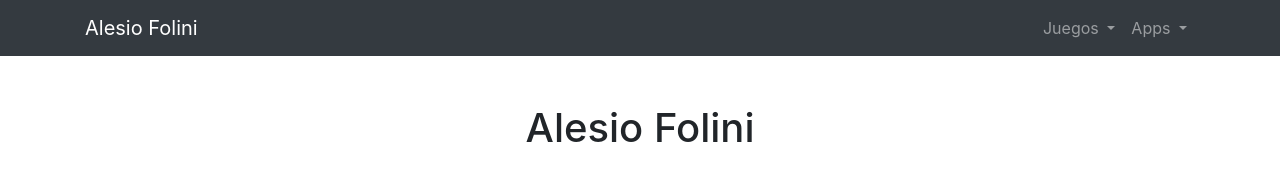
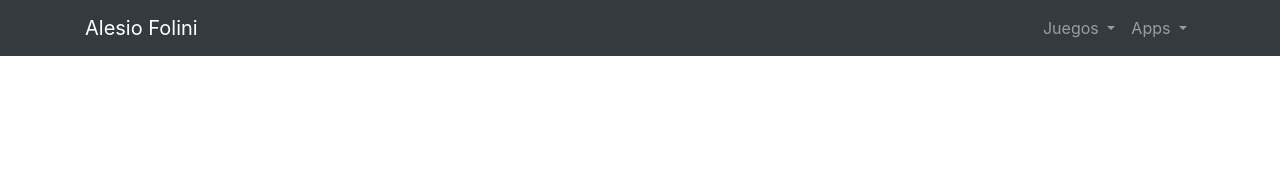
Before and after one commit to alesiofolini/alesiofolini.github.io, a website: page index.html in a window 1280 px wide. Drawn offline with Linux system fonts and the light colour scheme.

Commit message:
Update index.html

```diff
--- a/index.html
+++ b/index.html
@@ -53,7 +53,7 @@
     <div class="container">
       <div class="row">
         <div class="col-lg-12 text-center">
-          <h1 class="mt-5">Alesio Folini</h1>
+          <h1 class="mt-5"></h1>
           <p class="lead"></p>
           <ul class="list-unstyled">
             <li></li>
```
